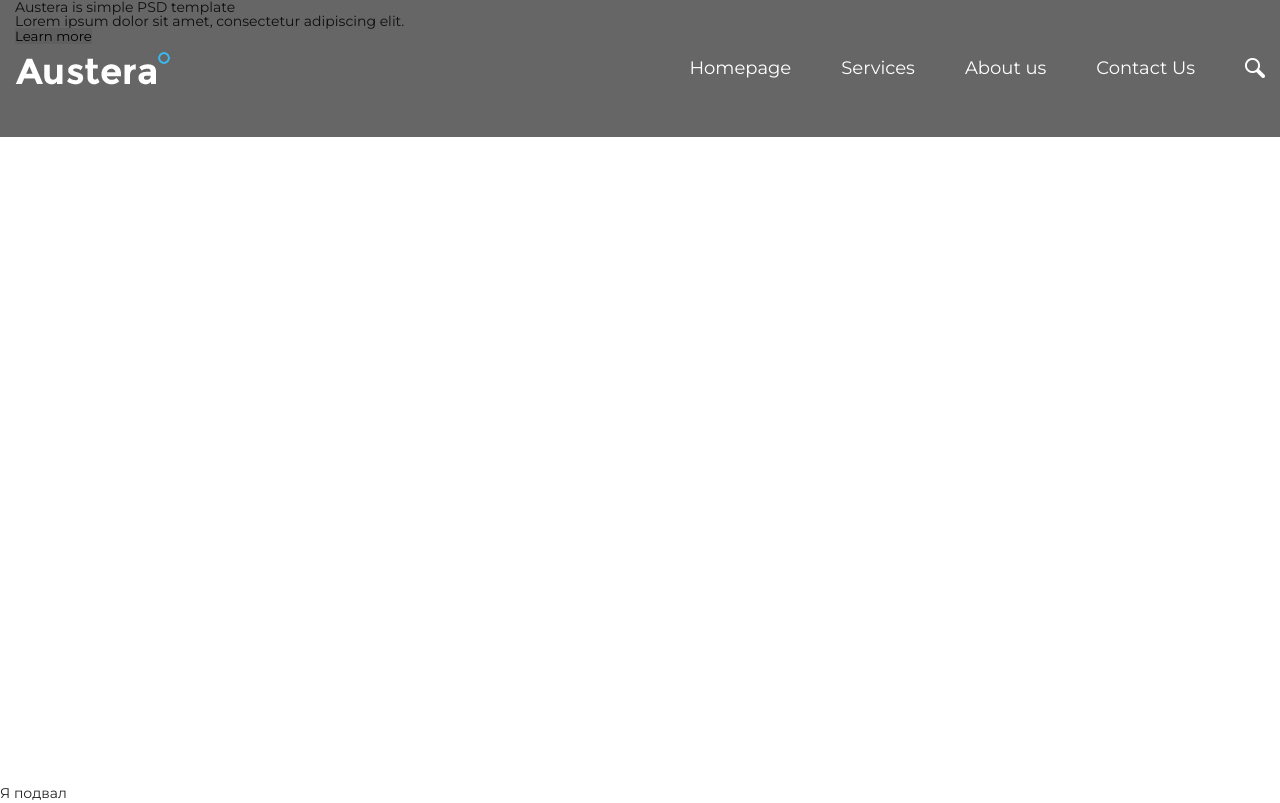
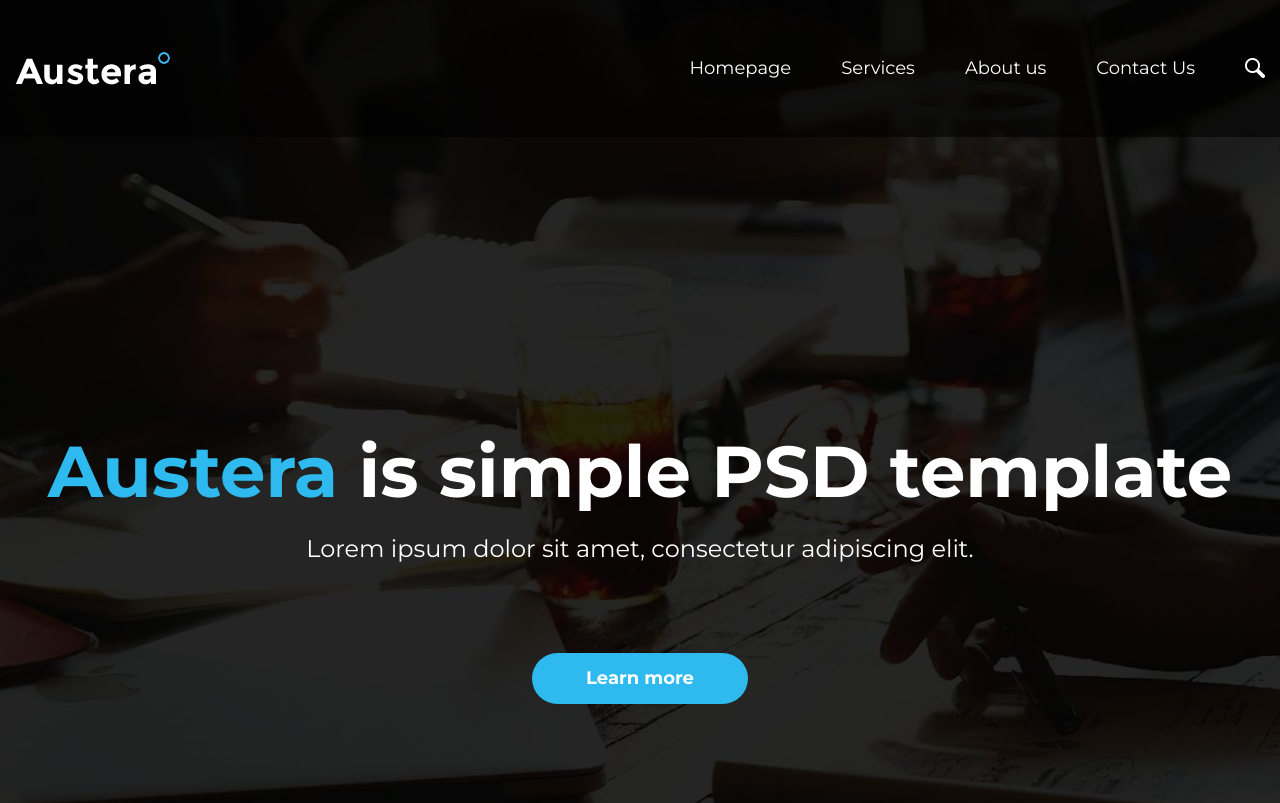
Before and after one commit to RyabovEvgeniy/Austera, a plain HTML site: page index.html in a window 1280 px wide. Shown: the top 803 px of the page. Drawn offline with Linux system fonts and the light colour scheme.

Commit message:
Сверстал блок Page

```diff
--- a/index.html
+++ b/index.html
@@ -23,13 +23,12 @@
 					</ul>
 				</nav>
 			</div>
-
 		</header>
 		<main class="page">
 			<div class="page__main-block main-block">
 				<div class="main-block__container _container">
 					<div class="main-block__body">
-					<h1 class="main-block__title">Austera is simple PSD template</h1>
+					<h1 class="main-block__title">Austera <span>is simple PSD template</span></h1>
 					<p class="main-block__text">Lorem ipsum dolor sit amet, consectetur adipiscing elit.</p>
 					<button class="main-block__button">Learn more</button>
 				</div>
@@ -39,7 +38,6 @@
 		<footer class="footer">
 			Я подвал
 		</footer>
-
 	</div>
 
 </body>
--- a/style.scss
+++ b/style.scss
@@ -43,6 +43,7 @@ h1,h2,h3,h4,h5,h6{font-size:inherit;font-weight: 400;}
 	overflow: hidden;
 	display: flex;
 	flex-direction: column;
+
 }
 /*-------------Ограничивающий контейнер-------------*/
 ._container	{
@@ -121,8 +122,11 @@ h1,h2,h3,h4,h5,h6{font-size:inherit;font-weight: 400;}
 
 /*-------------Page-------------*/
 .page {
+	background-image: url(/img/main/layers.jpg);
+	background-size: cover;
 	flex: 1 1 auto;
 	&__main-block {
+		margin-top: 428px;
 	}
 }
 
@@ -134,18 +138,40 @@ h1,h2,h3,h4,h5,h6{font-size:inherit;font-weight: 400;}
 /*-------------Main-block-------------*/
 .main-block {
 
+
 	&__container {
 	}
 
 	&__body {
+		text-align: center;
 	}
 
 	&__title {
+		font-size: 72px;
+		line-height: 1.2;
+		font-weight: 700;
+		color: #2ebaee;
+		span {
+			color: #ffffff;
+		}
 	}
 
 	&__text {
+		margin-top: 21px;
+		font-size: 24px;
+		line-height: 1.2;
+		color: #ffffff;
 	}
 
 	&__button {
+		margin: 89px 0 303px;
+		width: 216px;
+		height: 51px;
+		background-color: #2ebaee;
+		font-size: 18px;
+		line-height: 1.2;
+		font-weight: 700;
+		color: #ffffff;
+		border-radius: 50px;
 	}
 }
```
Also changed, not shown: css/style.css, 1 other file.
